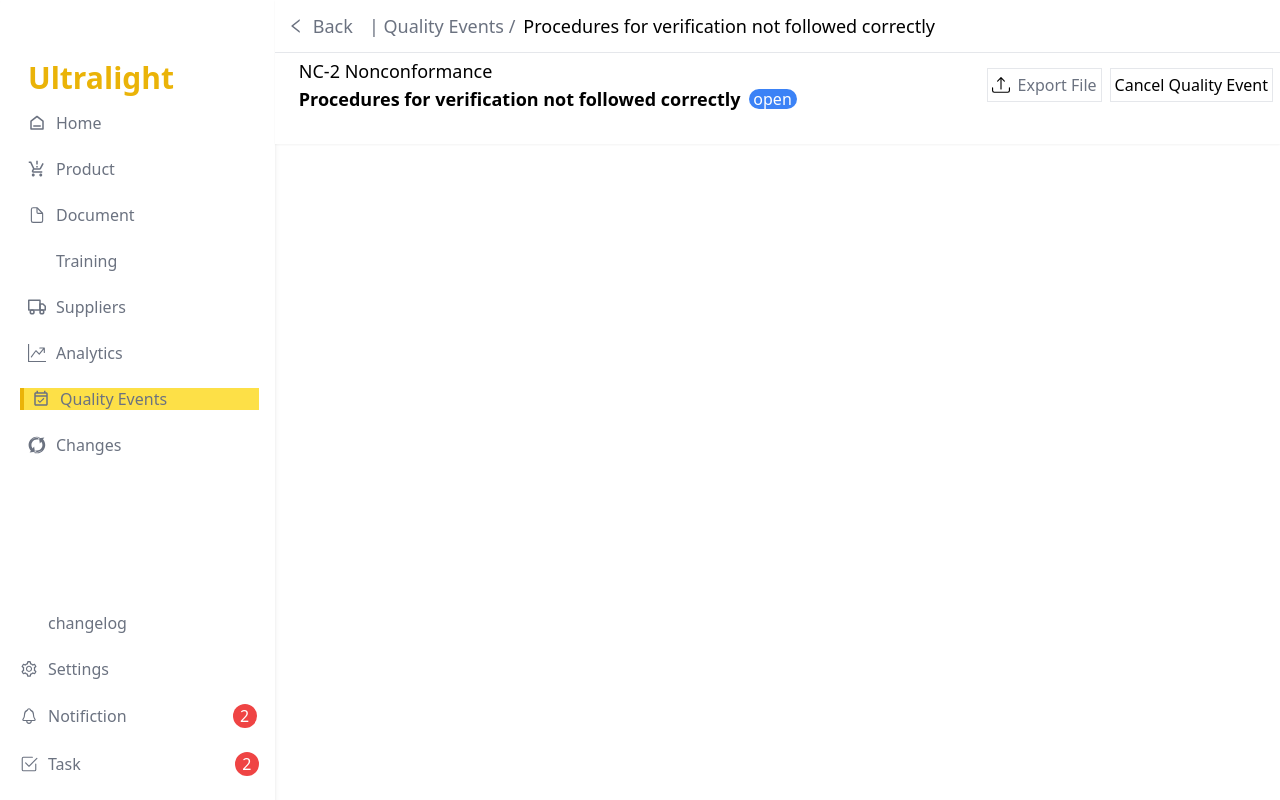
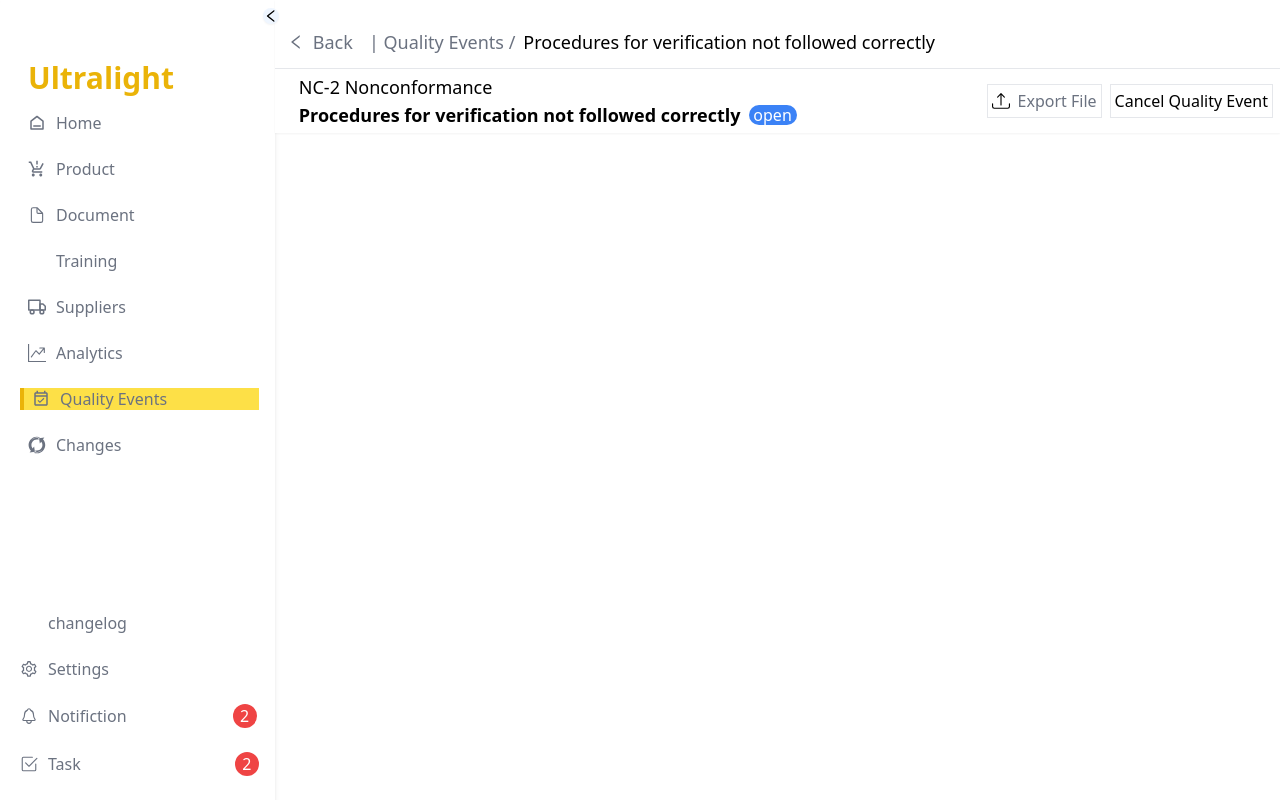
Before and after one commit to Yash0125/ultralightlabs, a React (Create React App) app: page / in a window 1280 px wide. Shown: the top 800 px of the page. Built offline with nearby package versions, Linux system fonts and the light colour scheme; some icons are missing.

Commit message:
refactor : Navbar updated

```diff
--- a/src/App.js
+++ b/src/App.js
@@ -1,13 +1,18 @@
-import './App.css';
+import React, { useState } from "react";
 import Navbar from './components/Navbar';
 import Sidebar from './components/Sidebar';
+import './App.css';
 
 function App() {
+  const [isSidebar, setIsSidebar] = useState(true);
+
   return (
     <div className="flex">
-      <Sidebar />
-      <div className="flex-1">
-        <Navbar />
+      {isSidebar && (
+        <Sidebar />
+      )}
+      <div className={`flex-1 ${isSidebar ? '' : 'ml-0'}`}>
+        <Navbar isSidebar={isSidebar} setIsSidebar={setIsSidebar} />
       </div>
     </div>
   );
--- a/src/components/Navbar.jsx
+++ b/src/components/Navbar.jsx
@@ -1,10 +1,22 @@
 import React from "react";
-import { AiOutlineLeft } from "react-icons/ai";
+import { AiOutlineLeft,AiOutlineRight } from "react-icons/ai";
 import { BsUpload } from "react-icons/bs";
 
-const Navbar = () => {
+const Navbar = ({isSidebar,setIsSidebar}) => {
   return (
-    <header className="bg-white h-36 w-full shadow-sm">
+    <header  className={`bg-white h-46 w-full shadow-sm ${isSidebar ? '' : 'ml-0'}`}>
+    {isSidebar ? (
+        <AiOutlineLeft
+          onClick={() => setIsSidebar(false)}
+          className="relative right-3 top-2 bg-blue-50 rounded-full shadow-sm"
+        />
+      ) : (
+        <AiOutlineRight
+          onClick={() => setIsSidebar(true)}
+          className="relative left-1 top-2 bg-blue-50 rounded-full shadow-sm"
+        />
+      )}
+
       <div className="flex items-center justify-start p-3">
         <div className="flex items-center">
           <AiOutlineLeft className="text-gray-500 text-lg" />
--- a/src/components/Sidebar.jsx
+++ b/src/components/Sidebar.jsx
@@ -58,7 +58,7 @@ const Sidebar = () => {
   };
 
   return (
-    <section className="bg-white p-4 rounded shadow-md h-full max-w-[280px] hidden md:flex flex-col justify-between bg-white py-[60px] pl-[20px]">
+    <section className="bg-white p-4 rounded shadow-md h-full max-w-[280px] hidden md:flex flex-col justify-between py-[60px] pl-[20px]">
       <h1 className="ml-2 text-yellow-500 font-bold text-3xl mb-4 ">
         Ultralight
       </h1>
```
